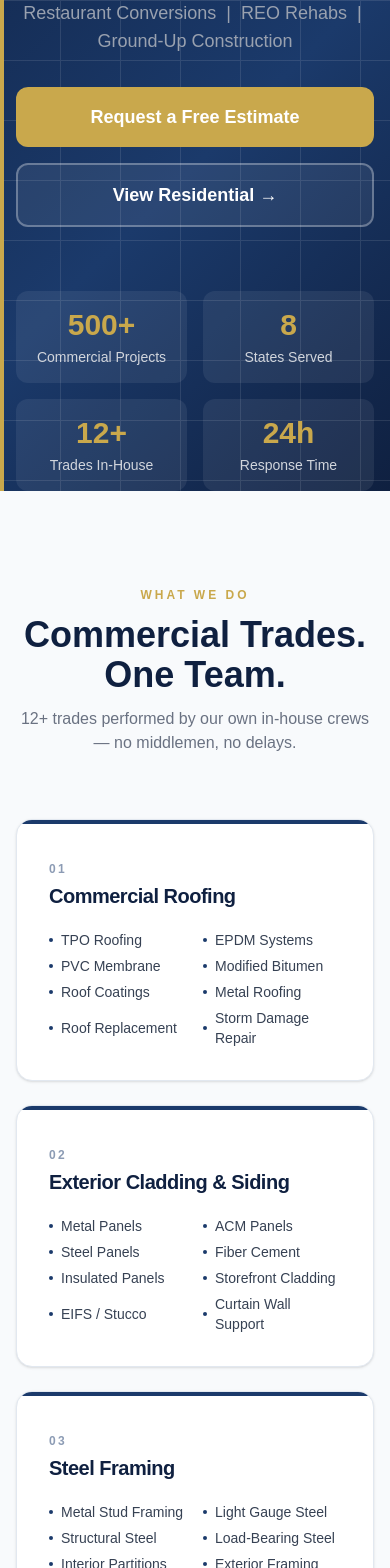
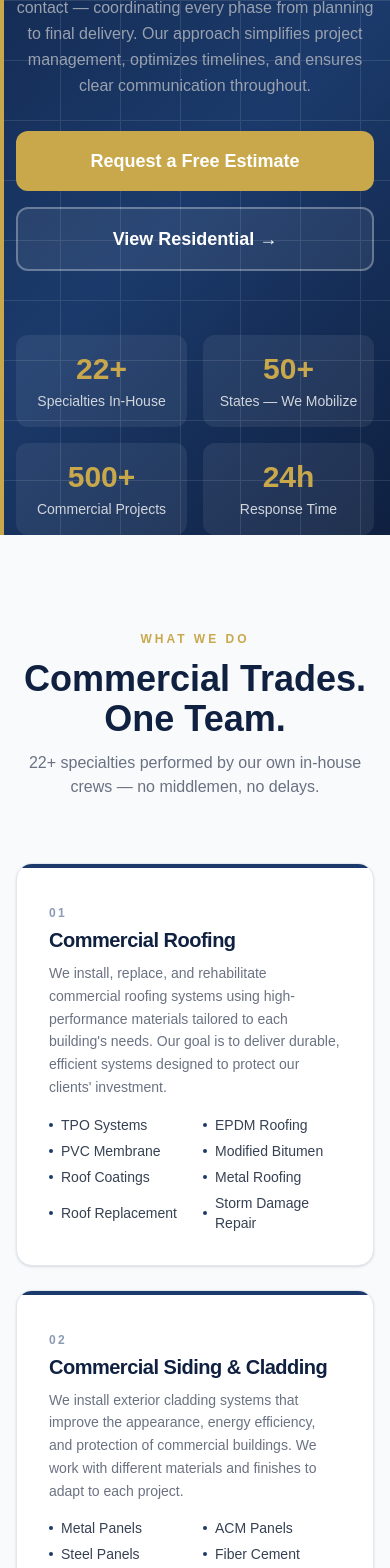
Before and after one commit to taylord0410/tayco-website, a Next.js app: page /commercial in a window 390 px wide. Shown: the part 420-1988 px from the top of the page. Built offline with nearby package versions, Linux system fonts and the light colour scheme.

Commit message:
Update commercial page with service descriptions and service area

```diff
--- a/app/commercial/page.tsx
+++ b/app/commercial/page.tsx
@@ -22,20 +22,18 @@ function Hero() {
           Commercial Division
         </p>
         <p className="text-xs uppercase tracking-widest mb-6 text-gray-400">
-          Wisconsin · Illinois · Iowa · Indiana · Minnesota · Michigan · Missouri · Texas
+          Wisconsin · Illinois · Minnesota · Open to Any State
         </p>
         <h1 className="text-4xl sm:text-5xl lg:text-6xl font-bold text-white leading-tight mb-4">
           Commercial Construction.{" "}
           <span style={{ color: "#C9A84C" }}>Done Right.</span>
         </h1>
         <p className="text-xl text-gray-300 mb-2">Full-Service Commercial General Contractor</p>
-        <p className="text-gray-400 mb-8 text-lg">
-          Tenant Improvements &nbsp;|&nbsp; Office Buildouts &nbsp;|&nbsp; Retail Remodels
-          <br />
-          Restaurant Conversions &nbsp;|&nbsp; REO Rehabs &nbsp;|&nbsp; Ground-Up Construction
+        <p className="text-gray-400 mb-3 text-base max-w-2xl mx-auto leading-relaxed">
+          At TAYCO LLC we deliver complete commercial construction solutions with a single point of contact — coordinating every phase from planning to final delivery. Our approach simplifies project management, optimizes timelines, and ensures clear communication throughout.
         </p>
 
-        <div className="flex flex-col sm:flex-row gap-4 justify-center">
+        <div className="flex flex-col sm:flex-row gap-4 justify-center mt-8">
           <Link
             href="/estimate"
             className="text-white font-bold px-8 py-4 rounded-xl text-lg hover:opacity-90 transition-opacity"
@@ -54,9 +52,9 @@ function Hero() {
 
         <div className="mt-16 grid grid-cols-2 sm:grid-cols-4 gap-4">
           {[
+            { number: "22+", label: "Specialties In-House" },
+            { number: "50+", label: "States — We Mobilize" },
             { number: "500+", label: "Commercial Projects" },
-            { number: "8", label: "States Served" },
-            { number: "12+", label: "Trades In-House" },
             { number: "24h", label: "Response Time" },
           ].map((s) => (
             <div key={s.label} className="rounded-xl p-4" style={{ background: "rgba(255,255,255,0.07)" }}>
@@ -75,49 +73,71 @@ const COMMERCIAL_SERVICES = [
     num: "01",
     title: "Commercial Roofing",
     accent: "#1B3A6B",
-    items: ["TPO Roofing", "EPDM Systems", "PVC Membrane", "Modified Bitumen", "Roof Coatings", "Metal Roofing", "Roof Replacement", "Storm Damage Repair"],
+    desc: "We install, replace, and rehabilitate commercial roofing systems using high-performance materials tailored to each building's needs. Our goal is to deliver durable, efficient systems designed to protect our clients' investment.",
+    items: ["TPO Systems", "EPDM Roofing", "PVC Membrane", "Modified Bitumen", "Roof Coatings", "Metal Roofing", "Roof Replacement", "Storm Damage Repair"],
   },
   {
     num: "02",
-    title: "Exterior Cladding & Siding",
+    title: "Commercial Siding & Cladding",
     accent: "#1B3A6B",
+    desc: "We install exterior cladding systems that improve the appearance, energy efficiency, and protection of commercial buildings. We work with different materials and finishes to adapt to each project.",
     items: ["Metal Panels", "ACM Panels", "Steel Panels", "Fiber Cement", "Insulated Panels", "Storefront Cladding", "EIFS / Stucco", "Curtain Wall Support"],
   },
   {
     num: "03",
-    title: "Steel Framing",
+    title: "Commercial Framing",
     accent: "#1B3A6B",
-    items: ["Metal Stud Framing", "Light Gauge Steel", "Structural Steel", "Load-Bearing Steel", "Interior Partitions", "Exterior Framing", "Soffit Framing", "Specialty Headers"],
+    desc: "We build metal and wood structures for commercial projects, ensuring precision, stability, and compliance with construction standards for offices, retail spaces, restaurants, warehouses, and other facilities.",
+    items: ["Metal Stud Framing", "Light Gauge Steel", "Structural Steel", "Load-Bearing Systems", "Interior Partitions", "Exterior Framing", "Wood Framing", "Specialty Headers"],
   },
   {
     num: "04",
+    title: "Commercial Flooring",
+    accent: "#1B3A6B",
+    desc: "We install commercial flooring solutions designed to withstand high traffic and meet the demands of each industry — delivering the right system for every space.",
+    items: ["LVP / Luxury Vinyl", "Vinyl Tile", "Commercial Carpet", "Epoxy Flooring", "Polished Concrete", "Ceramic & Porcelain Tile", "Sheet Vinyl", "Specialty Systems"],
+  },
+  {
+    num: "05",
     title: "Drywall Systems",
     accent: "#1B3A6B",
+    desc: "We install, finish, and repair drywall systems for commercial spaces, delivering paint-ready surfaces with high quality and efficiency standards.",
     items: ["Fire-Rated Assemblies", "Shaft Liner Systems", "Acoustic Panels", "Abuse-Resistant Board", "Suspended Ceilings", "Large-Format Systems", "Level 4 & 5 Finish", "GWB Repair"],
   },
   {
-    num: "05",
-    title: "Concrete",
-    accent: "#1B3A6B",
-    items: ["Structural Concrete", "Grade Beams", "Tilt-Up Construction", "Flatwork & Slabs", "Parking Lots", "Curb & Gutter", "Site Concrete", "Concrete Repair"],
-  },
-  {
     num: "06",
-    title: "General Construction",
+    title: "Interior Build-Outs",
     accent: "#C9A84C",
-    items: ["Tenant Improvements", "Office Buildouts", "Retail Remodels", "Restaurant Conversions", "REO & Bank Rehab", "Commercial Renovations", "Unit Turnovers", "Ground-Up Builds"],
+    desc: "We transform interior spaces to meet the operational needs of each business — delivering complete remodels, office fit-outs, retail spaces, restaurants, and corporate environments.",
+    items: ["Tenant Improvements", "Office Buildouts", "Retail Remodels", "Restaurant Conversions", "Corporate Spaces", "Medical Offices", "Warehouse Fit-Outs", "Ground-Up Interiors"],
   },
   {
     num: "07",
-    title: "Fire & Water Restoration",
-    accent: "#DC2626",
-    items: ["Emergency Board-Up", "Fire & Smoke Damage", "Structural Drying", "Water Extraction", "Mold Remediation", "Full Commercial Rebuild", "Soot Removal", "Insurance Documentation"],
+    title: "Industrial Demolition",
+    accent: "#1B3A6B",
+    desc: "We perform interior demolition work safely, organized, and efficiently — preparing facilities for renovations, expansions, or new commercial developments.",
+    items: ["Selective Demolition", "Interior Strip-Out", "Concrete Cutting", "Saw-Cut & Core Drill", "Debris Haul-Off", "Structural Demo", "MEP Removal", "Site Preparation"],
   },
   {
     num: "08",
-    title: "Carpentry & Millwork",
+    title: "Exterior Renovations",
+    accent: "#1B3A6B",
+    desc: "We modernize and rehabilitate facades and exterior elements to improve the image, functionality, and value of commercial properties.",
+    items: ["Facade Renovation", "Storefront Upgrades", "Exterior Painting", "Awnings & Canopies", "Parking Lot Concrete", "Curb & Gutter", "Exterior Lighting Prep", "ADA Compliance Work"],
+  },
+  {
+    num: "09",
+    title: "General Commercial Remodeling",
     accent: "#C9A84C",
-    items: ["Rough Carpentry", "Blocking & Backing", "Structural Carpentry", "Cabinet Installation", "Custom Millwork", "Trim & Molding", "Built-In Casework", "Specialty Finishes"],
+    desc: "We manage complete commercial remodeling projects, coordinating each phase of the work to ensure efficient, organized execution with the highest quality standards.",
+    items: ["Full Commercial Renovations", "REO & Bank Rehab", "Property Repositioning", "Unit Turnovers", "Capital Improvements", "Multi-Site Programs", "Fast-Track Projects", "Design-Build"],
+  },
+  {
+    num: "10",
+    title: "Fire & Water Restoration",
+    accent: "#DC2626",
+    desc: "Emergency response for fire and water damage in commercial properties — from the first call to full rebuild.",
+    items: ["Emergency Board-Up", "Water Extraction", "Structural Drying", "Fire & Smoke Damage", "Soot Removal", "Mold Remediation", "Full Commercial Rebuild", "Insurance Documentation"],
   },
 ];
 
@@ -133,7 +153,7 @@ function Services() {
             Commercial Trades. One Team.
           </h2>
           <p className="text-gray-500 mt-3 max-w-xl mx-auto">
-            12+ trades performed by our own in-house crews — no middlemen, no delays.
+            22+ specialties performed by our own in-house crews — no middlemen, no delays.
           </p>
         </div>
 
@@ -146,15 +166,14 @@ function Services() {
             >
               <div className="h-1 w-full" style={{ background: card.accent }} />
               <div className="p-8">
-                <div className="flex items-start justify-between mb-5">
-                  <div>
+                <div className="mb-4">
                   <span className="text-xs font-bold tracking-[0.2em] uppercase" style={{ color: card.accent, opacity: 0.5 }}>
                     {card.num}
                   </span>
                   <h3 className="text-xl font-black mt-0.5 tracking-tight" style={{ color: "#0F2040" }}>
                     {card.title}
                   </h3>
-                  </div>
+                  <p className="text-gray-500 text-sm leading-relaxed mt-2 mb-4">{card.desc}</p>
                 </div>
                 <ul className="grid grid-cols-2 gap-x-4 gap-y-1.5">
                   {card.items.map((item) => (
@@ -173,6 +192,47 @@ function Services() {
   );
 }
 
+function OneCallSection() {
+  return (
+    <section className="py-20 bg-white">
+      <div className="max-w-5xl mx-auto px-4 sm:px-6 lg:px-8">
+        <div className="grid md:grid-cols-2 gap-12 items-start">
+          <div>
+            <p className="text-xs font-bold uppercase tracking-[0.25em] mb-3" style={{ color: "#C9A84C" }}>
+              One Contractor
+            </p>
+            <h2 className="text-3xl sm:text-4xl font-bold mb-4" style={{ color: "#0F2040" }}>
+              22+ Specialties.<br />One Call.
+            </h2>
+            <p className="text-gray-600 leading-relaxed mb-4">
+              With a single call, our clients gain access to coordination of more than 22 construction specialties. This eliminates the need to hire and manage multiple vendors — reducing timelines, simplifying communication, and improving project control.
+            </p>
+            <p className="text-gray-600 leading-relaxed">
+              Our team manages each project with detailed planning, continuous tracking, and constant supervision to ensure every phase is executed on schedule, within budget, and to the quality standards established.
+            </p>
+          </div>
+          <div className="grid grid-cols-1 gap-4">
+            {[
+              { icon: "📞", title: "Single Point of Contact", desc: "One number. One team. Every trade covered." },
+              { icon: "📋", title: "Professional Project Management", desc: "Detailed planning, continuous tracking, and constant on-site supervision." },
+              { icon: "🗂️", title: "Permit & Documentation Management", desc: "We handle permits, inspections, and all project documentation on your behalf." },
+              { icon: "🚚", title: "Nationwide Availability", desc: "Ready to mobilize for commercial projects anywhere in the United States." },
+            ].map((item) => (
+              <div key={item.title} className="flex gap-4 p-5 rounded-xl border" style={{ borderColor: "#E2E8F0" }}>
+                <div className="text-2xl shrink-0">{item.icon}</div>
+                <div>
+                  <h3 className="font-bold text-sm mb-1" style={{ color: "#0F2040" }}>{item.title}</h3>
+                  <p className="text-gray-500 text-sm">{item.desc}</p>
+                </div>
+              </div>
+            ))}
+          </div>
+        </div>
+      </div>
+    </section>
+  );
+}
+
 const CLIENTS = [
   { icon: "🏦", title: "Banks & Lenders", desc: "REO property repairs, cleanouts, and full rehabs. We understand your timelines and compliance requirements." },
   { icon: "🏢", title: "Commercial Owners", desc: "Tenant improvements, office buildouts, retail remodels, and complete commercial renovations under one roof." },
@@ -184,7 +244,7 @@ const CLIENTS = [
 
 function WhoWeWorkWith() {
   return (
-    <section className="py-20 bg-white">
+    <section className="py-20" style={{ background: "#F8FAFC" }}>
       <div className="max-w-7xl mx-auto px-4 sm:px-6 lg:px-8">
         <div className="text-center mb-12">
           <p className="text-sm font-semibold uppercase tracking-widest mb-3" style={{ color: "#C9A84C" }}>
@@ -196,7 +256,7 @@ function WhoWeWorkWith() {
         </div>
         <div className="grid sm:grid-cols-2 lg:grid-cols-3 gap-6">
           {CLIENTS.map((c) => (
-            <div key={c.title} className="rounded-2xl p-6 border-2 hover:shadow-md transition-shadow" style={{ borderColor: "#E2E8F0" }}>
+            <div key={c.title} className="rounded-2xl p-6 border-2 bg-white hover:shadow-md transition-shadow" style={{ borderColor: "#E2E8F0" }}>
               <div className="text-4xl mb-3">{c.icon}</div>
               <h3 className="text-lg font-bold mb-2" style={{ color: "#0F2040" }}>{c.title}</h3>
               <p className="text-gray-500 text-sm leading-relaxed">{c.desc}</p>
@@ -209,12 +269,15 @@ function WhoWeWorkWith() {
 }
 
 const WHY = [
-  { icon: "📞", title: "ONE Point of Contact", desc: "You call one number. We handle every trade. No confusion, no delays, no finger-pointing between contractors." },
-  { icon: "✅", title: "Licensed & Insured", desc: "Fully licensed and insured across 8 states. You are protected on every project." },
-  { icon: "👷", title: "12+ Trades — All In-House", desc: "We self-perform 12+ trades with our own crews — drywall, framing, roofing, electrical, plumbing, HVAC, siding, carpentry, concrete, and demolition." },
-  { icon: "🏗️", title: "Commercial Experience", desc: "From tenant improvements to ground-up commercial builds — we have the experience and capacity to deliver on time." },
-  { icon: "🧠", title: "We Know Your Business", desc: "We work with investors, banks, and property managers every day. We understand your deadlines, budgets, and expectations." },
-  { icon: "📅", title: "On Time. On Budget.", desc: "We communicate throughout every phase so you always know where things stand. No surprises." },
+  { icon: "📞", title: "Single Point of Contact", desc: "One number for the entire project. We coordinate every trade, every phase, every detail." },
+  { icon: "🔧", title: "22+ Specialties In-House", desc: "Access to more than 22 construction specialties — no subcontractor chaos, no delays between trades." },
+  { icon: "📋", title: "Professional Project Management", desc: "Detailed scheduling, continuous tracking, and constant supervision to keep every project on time and on budget." },
+  { icon: "🗂️", title: "Permits & Documentation", desc: "We manage permitting, inspections, and all project documentation so you don't have to." },
+  { icon: "✅", title: "Quality Control", desc: "Direct oversight of every trade means higher quality standards and fewer mistakes — we own the work." },
+  { icon: "🌎", title: "We Go to You", desc: "Based in Wisconsin, Illinois, and Minnesota — but open to mobilizing for commercial projects in any state where our clients need us." },
+  { icon: "⚡", title: "Efficient Scheduling", desc: "Coordinating all trades under one roof allows us to compress timelines and reduce costly project delays." },
+  { icon: "🤝", title: "Custom Solutions", desc: "Every client and project is different. We adapt our approach to the specific needs, budget, and timeline of each job." },
+  { icon: "🏅", title: "Safety & Excellence", desc: "Full commitment to safety protocols, workmanship standards, and delivering results that exceed expectations." },
 ];
 
 function WhyTayco() {
@@ -223,7 +286,7 @@ function WhyTayco() {
       <div className="max-w-7xl mx-auto px-4 sm:px-6 lg:px-8">
         <div className="text-center mb-12">
           <p className="text-sm font-semibold uppercase tracking-widest mb-3" style={{ color: "#C9A84C" }}>
-            Why Choose Us
+            Why Choose TAYCO LLC
           </p>
           <h2 className="text-3xl sm:text-4xl font-bold text-white">
             The Simplest Decision You Will Make on Your Next Project.
@@ -265,41 +328,57 @@ function Projects() {
   );
 }
 
-const SERVICE_STATES = [
-  { state: "Wisconsin", cities: ["Milwaukee", "Madison", "Kenosha", "Racine", "Green Bay", "Waukesha", "Oshkosh", "Surrounding areas"] },
-  { state: "Illinois", cities: ["Chicago", "Rockford", "Aurora", "Naperville", "Joliet", "Elgin", "Waukegan", "Surrounding areas"] },
-  { state: "Iowa", cities: ["Des Moines", "Cedar Rapids", "Davenport", "Iowa City", "Surrounding areas"] },
-  { state: "Indiana", cities: ["Indianapolis", "Fort Wayne", "South Bend", "Evansville", "Surrounding areas"] },
-  { state: "Minnesota", cities: ["Minneapolis", "St. Paul", "Bloomington", "Rochester", "Surrounding areas"] },
-  { state: "Michigan", cities: ["Detroit", "Grand Rapids", "Lansing", "Ann Arbor", "Surrounding areas"] },
-  { state: "Missouri", cities: ["St. Louis", "Kansas City", "Springfield", "Columbia", "Surrounding areas"] },
-  { state: "Texas", cities: ["Dallas", "Houston", "San Antonio", "Austin", "Fort Worth", "Surrounding areas"] },
-];
-
 function ServiceArea() {
   return (
     <section id="service-area" className="py-20" style={{ background: "#1B3A6B" }}>
-      <div className="max-w-7xl mx-auto px-4 sm:px-6 lg:px-8 text-center">
+      <div className="max-w-5xl mx-auto px-4 sm:px-6 lg:px-8 text-center">
         <p className="text-sm font-semibold uppercase tracking-widest mb-3" style={{ color: "#C9A84C" }}>
           Where We Work
         </p>
         <h2 className="text-3xl sm:text-4xl font-bold text-white mb-4">
-          We Work Where You Need Us.
+          Based in the Midwest. Ready to Go to You.
         </h2>
-        <p className="text-gray-300 mb-10">
-          TAYCO LLC serves commercial clients across <strong className="text-white">8 states</strong>.
+        <p className="text-gray-300 mb-10 text-lg max-w-2xl mx-auto">
+          TAYCO LLC is headquartered and primarily serves clients in <strong className="text-white">Wisconsin, Illinois, and Minnesota</strong> — but we are open to mobilizing for commercial projects in any state where our clients need us, bringing the same level of quality, organization, and commitment to every location.
         </p>
-        <div className="grid sm:grid-cols-2 lg:grid-cols-4 gap-5">
-          {SERVICE_STATES.map(({ state, cities }) => (
-            <div key={state} className="rounded-2xl p-5 text-left" style={{ background: "rgba(255,255,255,0.1)" }}>
-              <h3 className="text-lg font-bold text-white mb-3">📍 {state}</h3>
-              <ul className="space-y-1">
+
+        <div className="grid sm:grid-cols-3 gap-5 mb-10">
+          {[
+            {
+              state: "Wisconsin",
+              flag: "🏙️",
+              cities: ["Milwaukee", "Madison", "Kenosha", "Racine", "Green Bay", "Waukesha", "Oshkosh", "Surrounding areas"],
+            },
+            {
+              state: "Illinois",
+              flag: "🌆",
+              cities: ["Chicago", "Rockford", "Aurora", "Naperville", "Joliet", "Elgin", "Waukegan", "Surrounding areas"],
+            },
+            {
+              state: "Minnesota",
+              flag: "❄️",
+              cities: ["Minneapolis", "St. Paul", "Bloomington", "Rochester", "Duluth", "St. Cloud", "Mankato", "Surrounding areas"],
+            },
+          ].map(({ state, flag, cities }) => (
+            <div key={state} className="rounded-2xl p-6 text-left" style={{ background: "rgba(255,255,255,0.12)", border: "1px solid rgba(201,168,76,0.3)" }}>
+              <h3 className="text-lg font-bold text-white mb-4">{flag} {state}</h3>
+              <ul className="space-y-1.5">
                 {cities.map((c) => (
                   <li key={c} className="text-gray-300 text-sm">{c}</li>
                 ))}
               </ul>
             </div>
           ))}
+        </div>
+
+        <div
+          className="rounded-2xl p-6 max-w-2xl mx-auto"
+          style={{ background: "rgba(201,168,76,0.12)", border: "1px solid rgba(201,168,76,0.35)" }}
+        >
+          <p className="text-white font-bold text-lg mb-2">📍 Outside these states?</p>
+          <p className="text-gray-300 text-sm">
+            We are open to mobilizing our team for commercial projects anywhere in the United States. Submit a request and we will review your project and respond within 24 hours.
+          </p>
         </div>
       </div>
     </section>
@@ -333,7 +412,7 @@ function ContactCTA() {
           </Link>
         </div>
         <div className="flex flex-col sm:flex-row gap-4 justify-center text-white text-sm">
-          <span>📍 WI · IL · IA · IN · MN · MI · MO · TX</span>
+          <span>📍 WI · IL · MN · Open to Any State</span>
           <span className="hidden sm:inline">·</span>
           <span>🕐 Mon–Fri 7am–6pm</span>
         </div>
@@ -347,6 +426,7 @@ export default function CommercialPage() {
     <main>
       <Hero />
       <Services />
+      <OneCallSection />
       <WhoWeWorkWith />
       <WhyTayco />
       <Projects />
```
Lines whose indentation alone changed are shown as unchanged.
